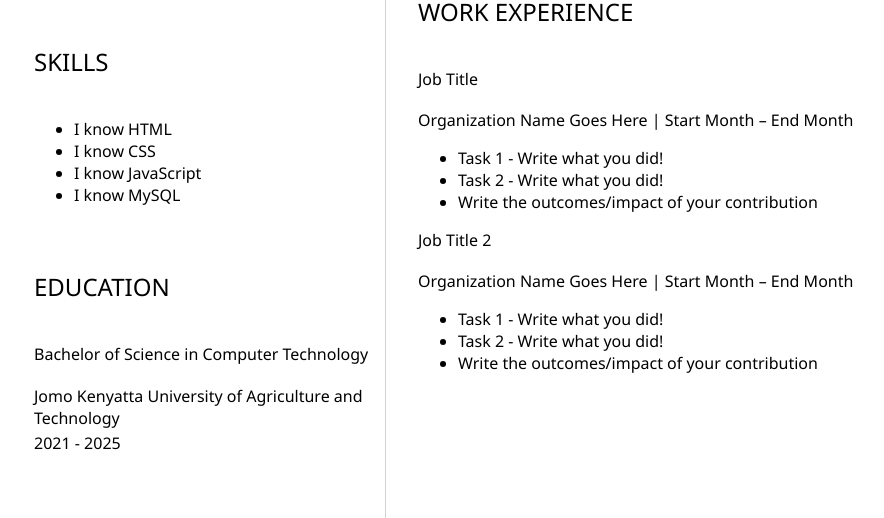
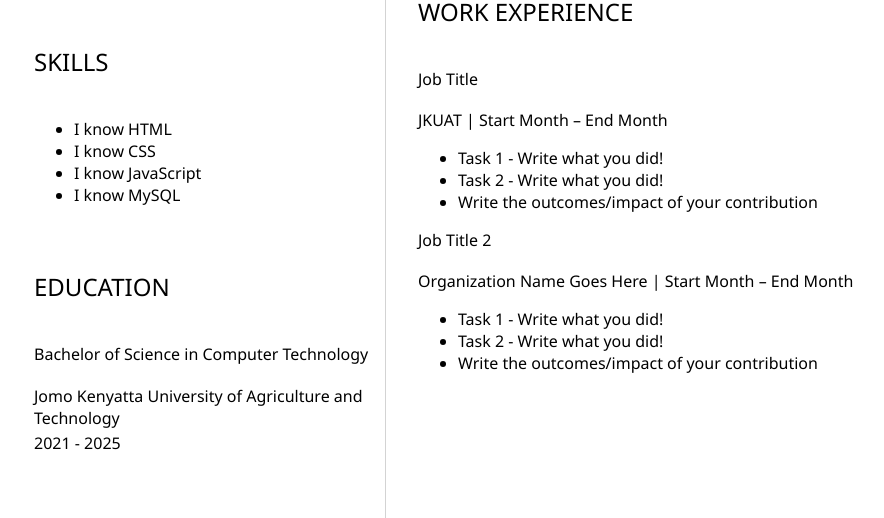
Before and after one commit to jeffgicharu/jeff-resume, a plain HTML site: page index.html in a window 1280 px wide. Shown: the part 428-946 px from the top of the page, without its empty margins (158-1042 px from the left). Drawn offline with Linux system fonts and the light colour scheme.

Commit message:
I have changed name

```diff
--- a/index.html
+++ b/index.html
@@ -64,7 +64,7 @@
 					<!-- your work experience -->
                     <h3>Job Title</h3>
                     <p>
-                        Organization Name Goes Here | Start Month – End Month
+                        JKUAT | Start Month – End Month
                     </p>
                     <ul>
                             <li>Task 1 - Write what you did!</li>
```
